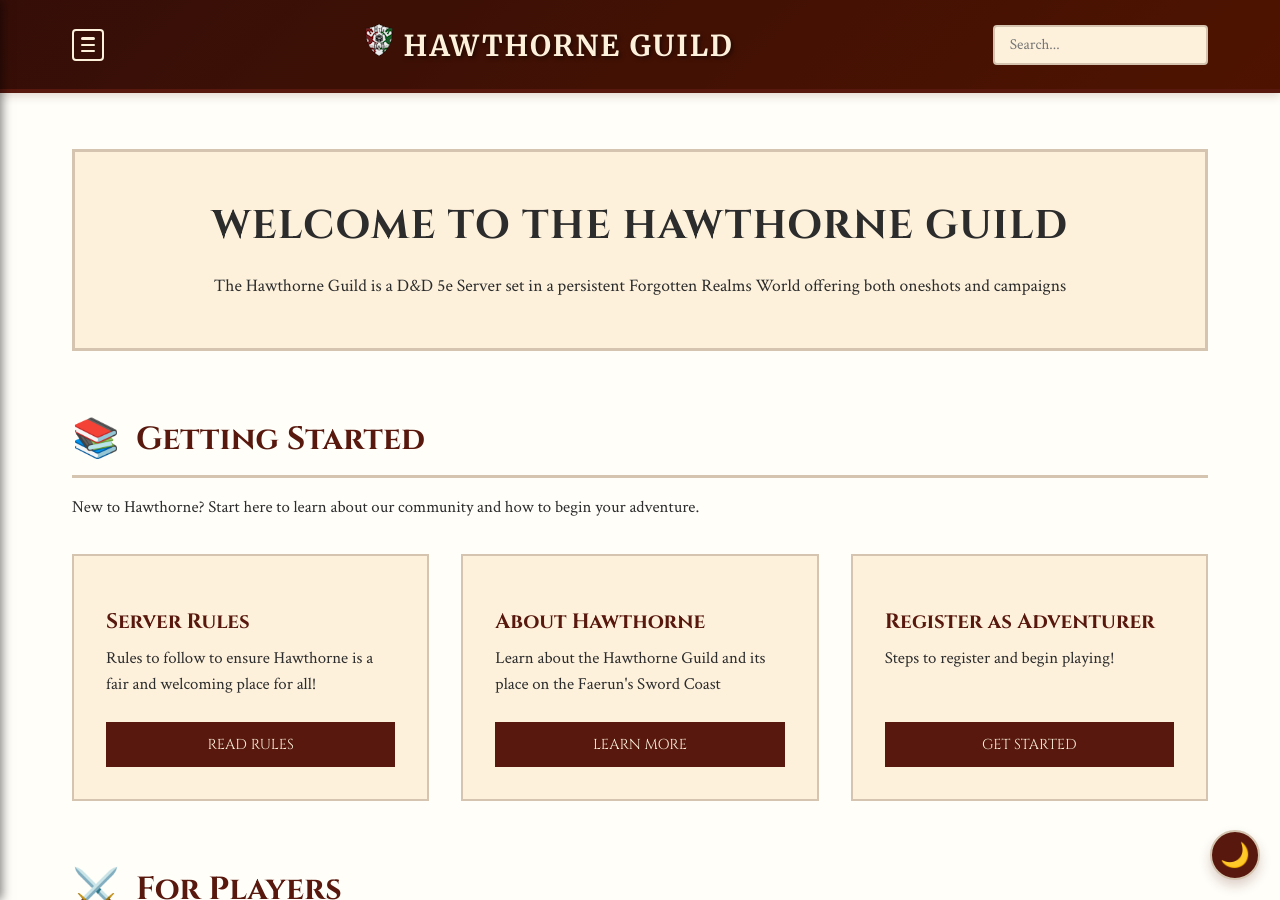
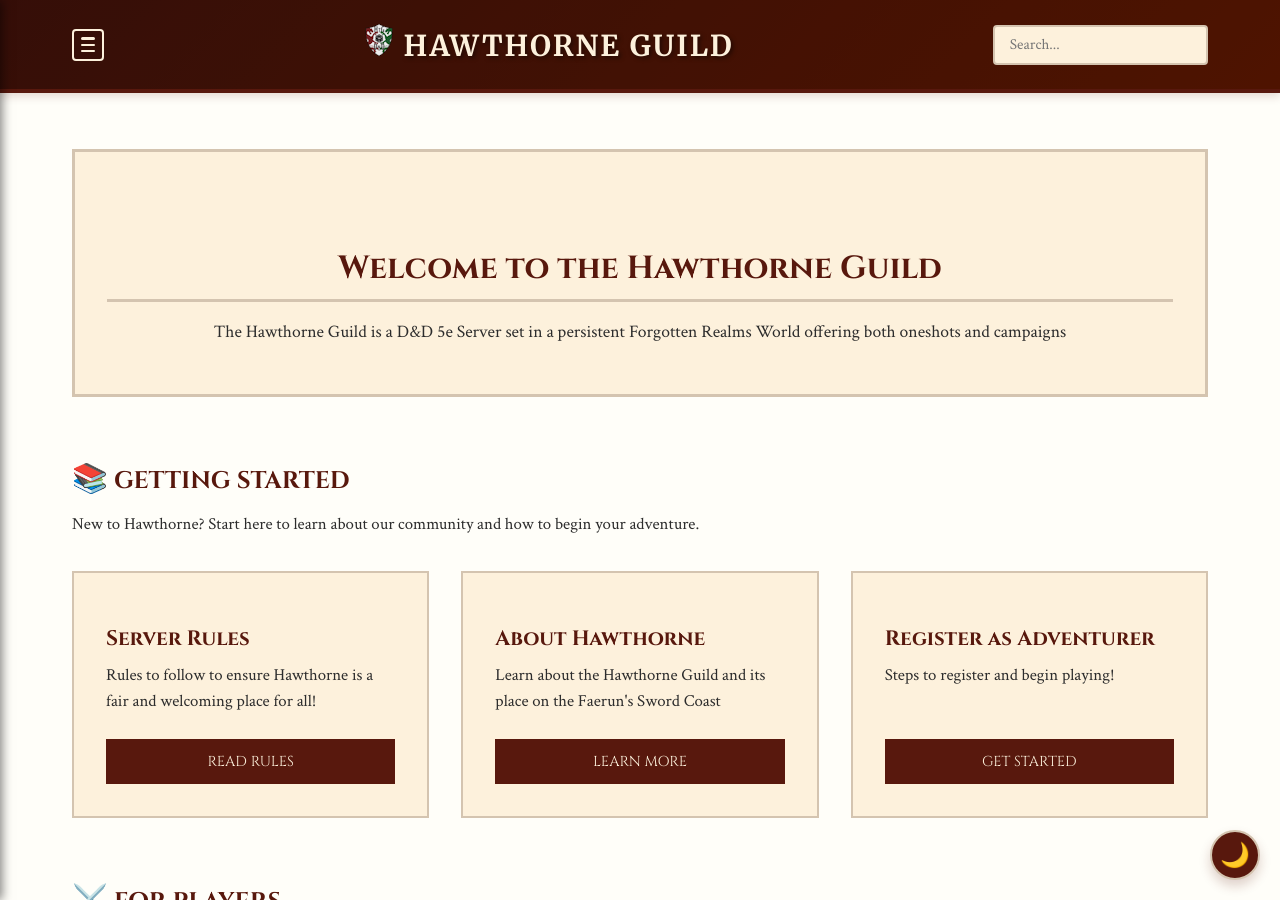
Before and after one commit to coconutswallow/Guides, a Jekyll site: the page built from index.html, in a window 1280 px wide and 900 px high. Built offline with Jekyll 4.4.1, drawn with Linux system fonts in a browser that asks for light colours; comment, search, counter and statistics services are not loaded.

Commit message:
Update index.html

```diff
--- a/index.html
+++ b/index.html
@@ -4,17 +4,17 @@
 ---
 
 <div class="home-hero">
-  <h1>Welcome to the Hawthorne Guild</h1>
+  <h2>Welcome to the Hawthorne Guild</h2>
   <p class="hero-description">
     The Hawthorne Guild is a D&D 5e Server set in a persistent Forgotten Realms World offering both oneshots and campaigns
   </p>
 </div>
 
 <div class="home-section">
-  <h2>
+  <h3>
     <span class="section-icon">📚</span>
     Getting Started
-  </h2>
+  </h3>
   <p class="section-description">
     New to Hawthorne? Start here to learn about our community and how to begin your adventure.
   </p>
@@ -41,10 +41,10 @@
 </div>
 
 <div class="home-section">
-  <h2>
+  <h3>
     <span class="section-icon">⚔️</span>
     For Players
-  </h2>
+  </h3>
 
   <div class="card-grid">
     <div class="feature-card">
@@ -67,10 +67,10 @@
 </div>
 
 <div class="home-section">
-  <h2>
+  <h3>
     <span class="section-icon">🎲</span>
     For Dungeon Masters
-  </h2>
+  </h3>
   <div class="card-grid">
     <div class="feature-card">
       <h4>DM's Guide</h4>
```
